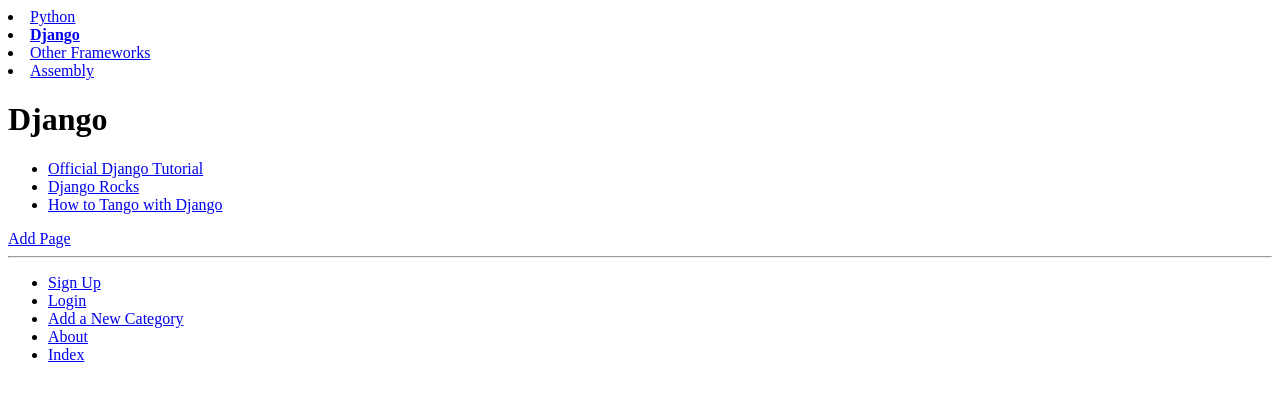
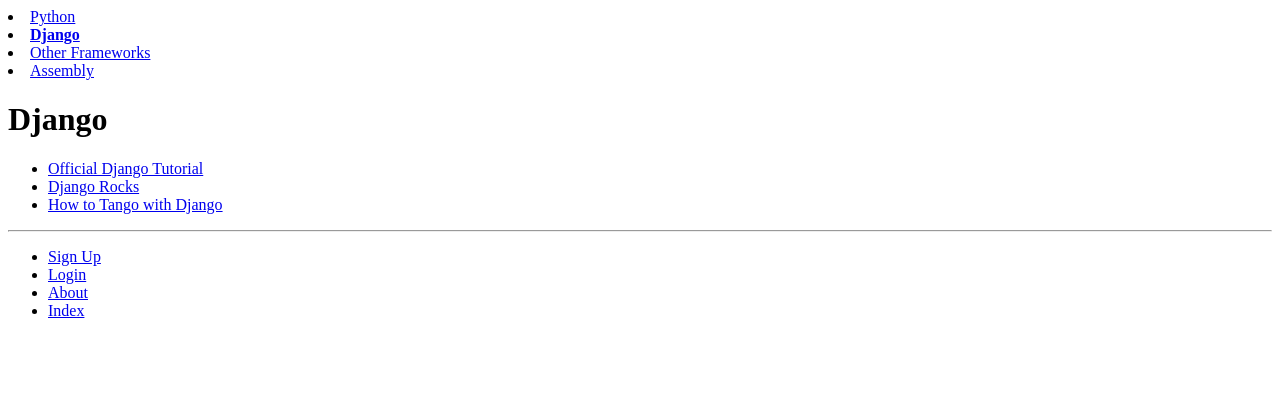
Before and after one commit to marcmh93/tango_with_django, a Django app: page /rango/category/django/ in a window 1280 px wide. Shown: the top 401 px of the page. Run offline with Django 3.2, Linux system fonts and the light colour scheme; data comes from the database, SQL or seed files in the repository; both versions use the stored data as it was after the commit.

Commit message:
chapter 9

```diff
--- a/rango/views.py
+++ b/rango/views.py
@@ -5,10 +5,6 @@
 from django.contrib.auth import authenticate, login, logout
 from django.urls import reverse
 from django.contrib.auth.decorators import login_required
-
-
-
-
 
 
 def index(request):
@@ -63,7 +59,7 @@
 
     return render(request, 'rango/add_category.html', {'form': form})
 
-
+@login_required
 def add_page(request, category_name_slug):
     try:
         category = Category.objects.get(slug=category_name_slug)
@@ -118,9 +114,9 @@
 
     return render(request,
                   'rango/register.html',
-                  context = {'user_form': user_form,
-                             'profile_form': profile_form,
-                             'registered': registered})
+                  context={'user_form': user_form,
+                           'profile_form': profile_form,
+                           'registered': registered})
 
 
 def user_login(request):
@@ -142,7 +138,6 @@
         return render(request, 'rango/login.html')
 
 
-
 @login_required
 def restricted(request):
     return HttpResponse("Since you're logged in, you can see this text!")
--- a/templates/rango/base.html
+++ b/templates/rango/base.html
@@ -30,11 +30,11 @@
             {% if user.is_authenticated %}
                 <li><a href="{% url 'rango:restricted' %}">Restricted Page</a></li>
                 <li><a href="{% url 'rango:logout' %}">Logout</a></li>
+                <li><a href="{% url 'rango:add_category' %}">Add a New Category</a></li>
             {% else %}
                 <li><a href="{% url 'rango:register' %}">Sign Up</a></li>
                 <li><a href="{% url 'rango:login' %}">Login</a></li>
             {% endif %}
-                <li><a href="{% url 'rango:add_category' %}">Add a New Category</a></li>
                 <li><a href="{% url 'rango:about' %}">About</a></li>
                 <li><a href="{% url 'rango:index' %}">Index</a></li>
             </ul>
--- a/templates/rango/category.html
+++ b/templates/rango/category.html
@@ -22,8 +22,10 @@
     <strong>No pages currently in category.</strong>
     {% endif %}
 
-    <a href="{% url 'rango:add_page' category.slug %}">
-        Add Page</a> <br />
+    {% if user.is_authenticated %}
+			<a href="{% url 'add_page' category.slug %}">Add a Page</a>
+		{% endif %}
+
     {% else %}
     The specified category does not exist.
     {% endif %}
```
Also changed, not shown: db.sqlite3.
